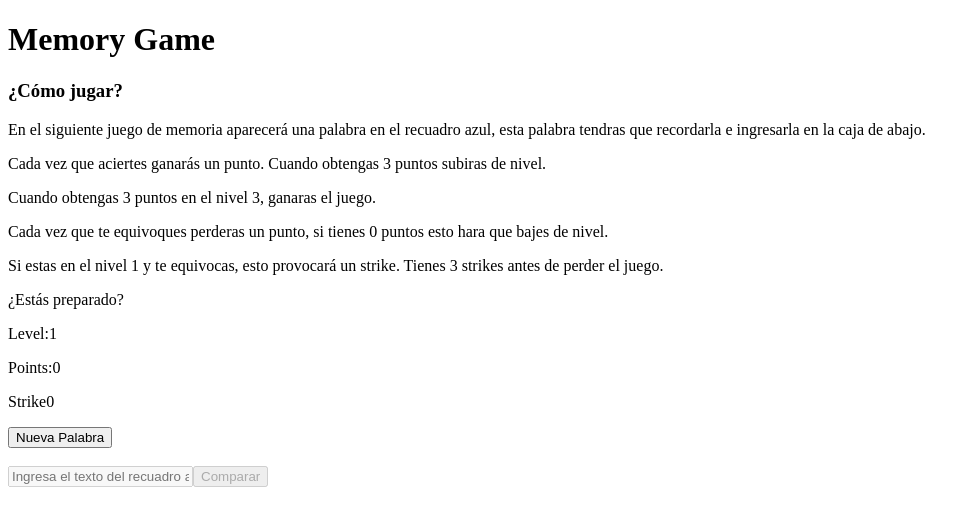
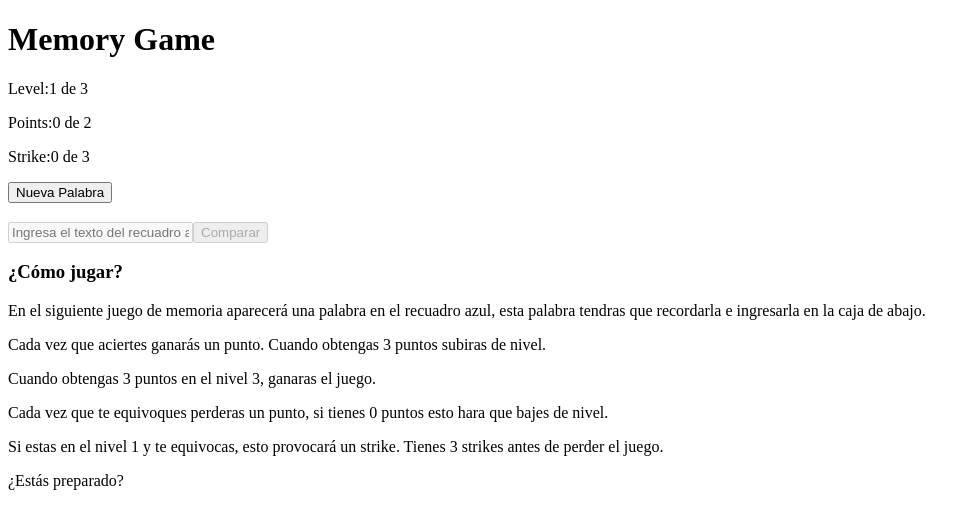
Before and after one commit to danielvaldivv/memoryGame, a React app: page / in a window 1280 px wide. Shown: the top 528 px of the page, without its empty margins (0-980 px from the left). Built offline with nearby package versions, Linux system fonts and the light colour scheme.

Commit message:
[Change] render text points, strike, levels

```diff
--- a/src/app/App.jsx
+++ b/src/app/App.jsx
@@ -1,5 +1,5 @@
 import React from 'react'
-import useInitialState from './hooks/useInitialState';
+import useInitialState from '../hooks/useInitialState';
 import AppContext from '../context/AppContext';
 
 import Description from '../components/Description';
@@ -21,9 +21,9 @@ const App = () => {
   else {
     render =
       <section className="MemoryGame--Interface">
-        <p>Level:{initialState.state.levelValue}</p>
-        <p>Points:{initialState.state.points}</p>
-        <p>Strike{initialState.state.strike}</p>
+        <p>Level:{initialState.state.levelValue} de 3</p>
+        <p>Points:{initialState.state.points} de 2</p>
+        <p>Strike:{initialState.state.strike} de 3</p>
         <StartGameButton />
         <WordRender />
         <Verification />
@@ -38,8 +38,8 @@ const App = () => {
       </header>
 
       <main>
+        {render}
         <Description />
-        {render}
       </main>
     </AppContext.Provider>
   )
--- a/src/app/hooks/useInitialState.jsx
+++ b/src/hooks/useInitialState.jsx
@@ -1,5 +1,5 @@
 import { useState } from 'react'
-import initialState from '../../initialState'
+import initialState from '../initialState'
 
 const useInitialState = () => {
   const [state, setState] = useState(initialState)
```
